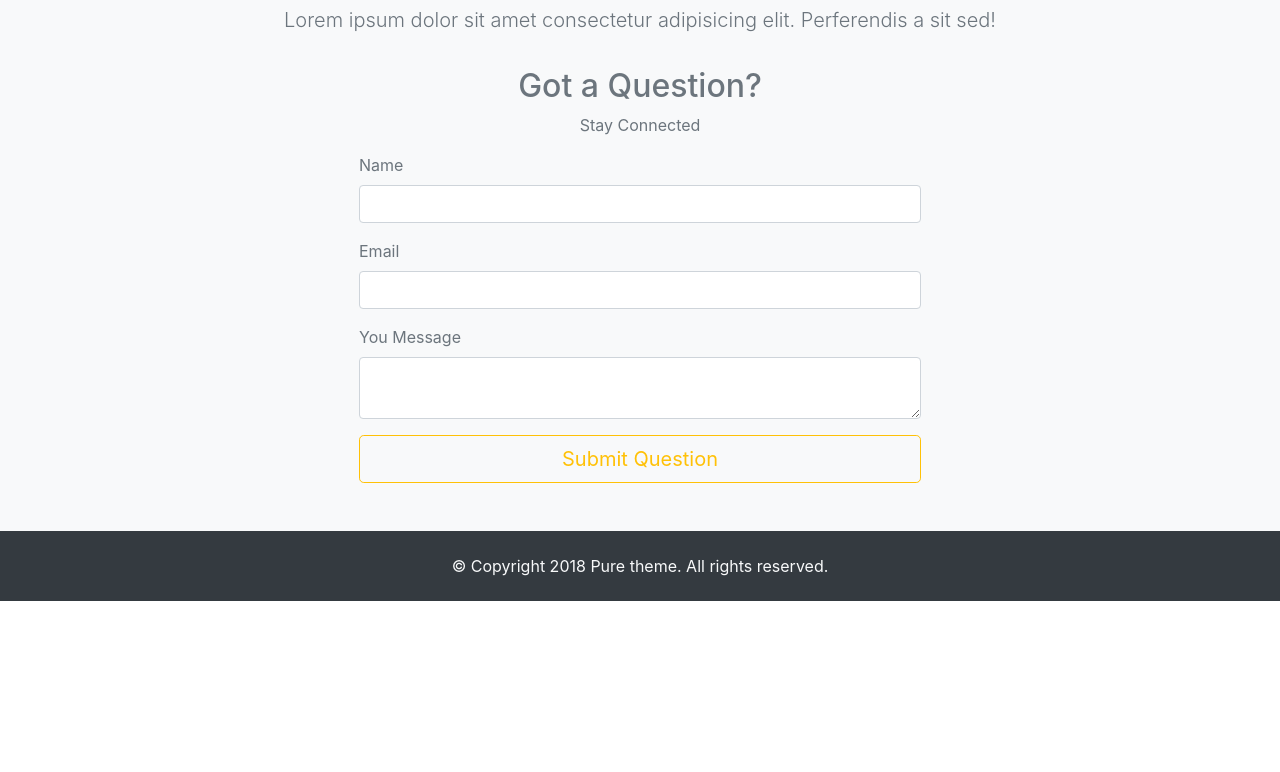
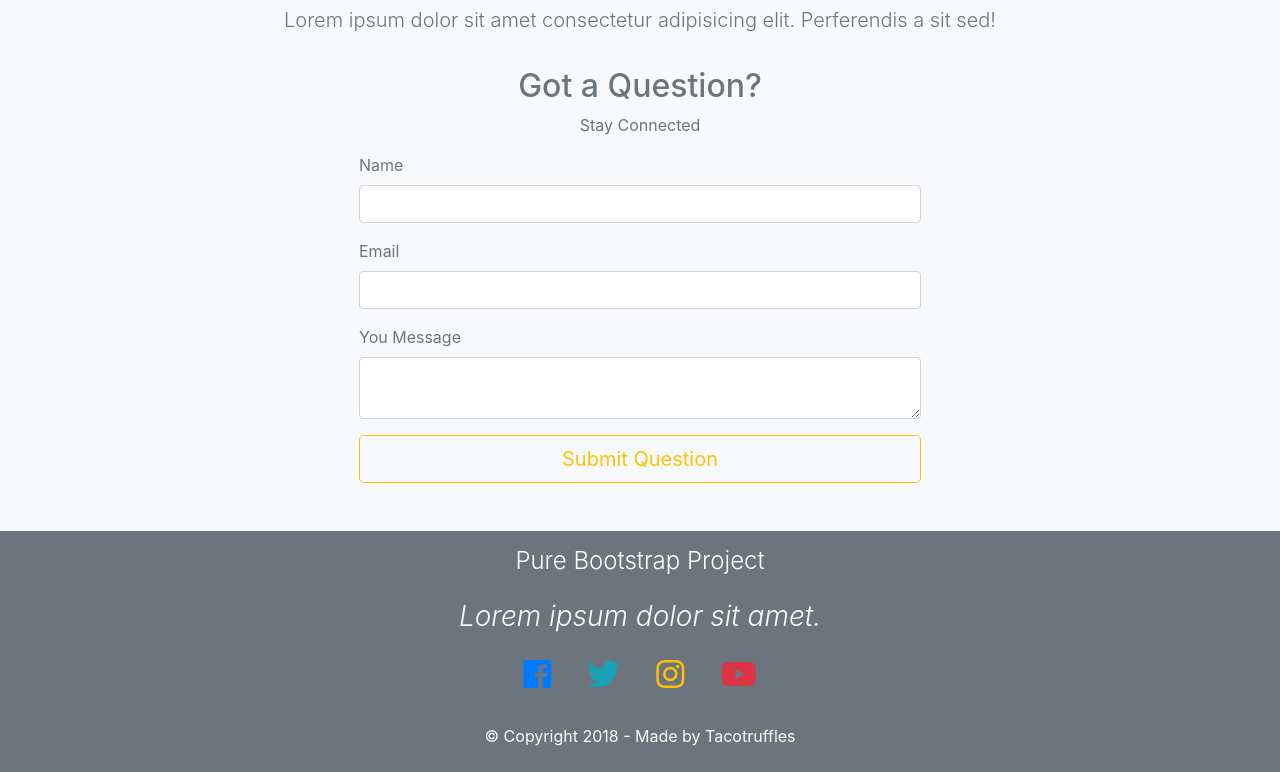
Before and after one commit to tacotruffles/bootstrap4-pure-theme, a plain HTML site: page index.html in a window 1280 px wide. Shown: the part 3561-4333 px from the top of the page. Before the commit the page ends 4162 px from the top, so only its background shows below. Drawn offline with nearby package versions, Linux system fonts and the light colour scheme.

Commit message:
Updated footer

```diff
--- a/index.html
+++ b/index.html
@@ -318,16 +318,33 @@
    </section>
    <!-- end contact -->
 
-   <!-- FOOTER -->
-   <footer>
-      <div class="container-fluid bg-dark text-light">
-         <div class="row" style="height: 70px;">
-            <div class="col d-flex align-items-center justify-content-center">
-               <span>&copy; Copyright 2018 Pure theme. All rights reserved.</span>
+   <!-- footer -->
+   <footer class="bg-secondary">
+      <div class="container">
+         <div class="row">
+            <div class="col text-center">
+               <h4 class="text-white font-weight-light text-capitalize p-3">pure bootstrap project</h4>
+               <h3 class="text-light font-weight-light font-italic mb-3">Lorem ipsum dolor sit amet.</h3>
+               <div class="py-2">
+                  <a href="#">
+                     <i class="fab fa-facebook fa-2x text-primary mx-3"></i>
+                  </a>
+                  <a href="#">
+                     <i class="fab fa-twitter fa-2x text-info mx-3"></i>
+                  </a>
+                  <a href="#">
+                     <i class="fab fa-instagram fa-2x text-warning mx-3"></i>
+                  </a>
+                  <a href="#">
+                     <i class="fab fa-youtube fa-2x text-danger mx-3"></i>
+                  </a>
+               </div>
+               <p class="text-light py-4 m-0">&copy; Copyright 2018 - Made by Tacotruffles</p>
             </div>
          </div>
       </div>
    </footer>
+   <!-- end footer -->
 
    <!-- Optional JavaScript -->
    <!-- jQuery first, then Popper.js, then Bootstrap JS -->
```
